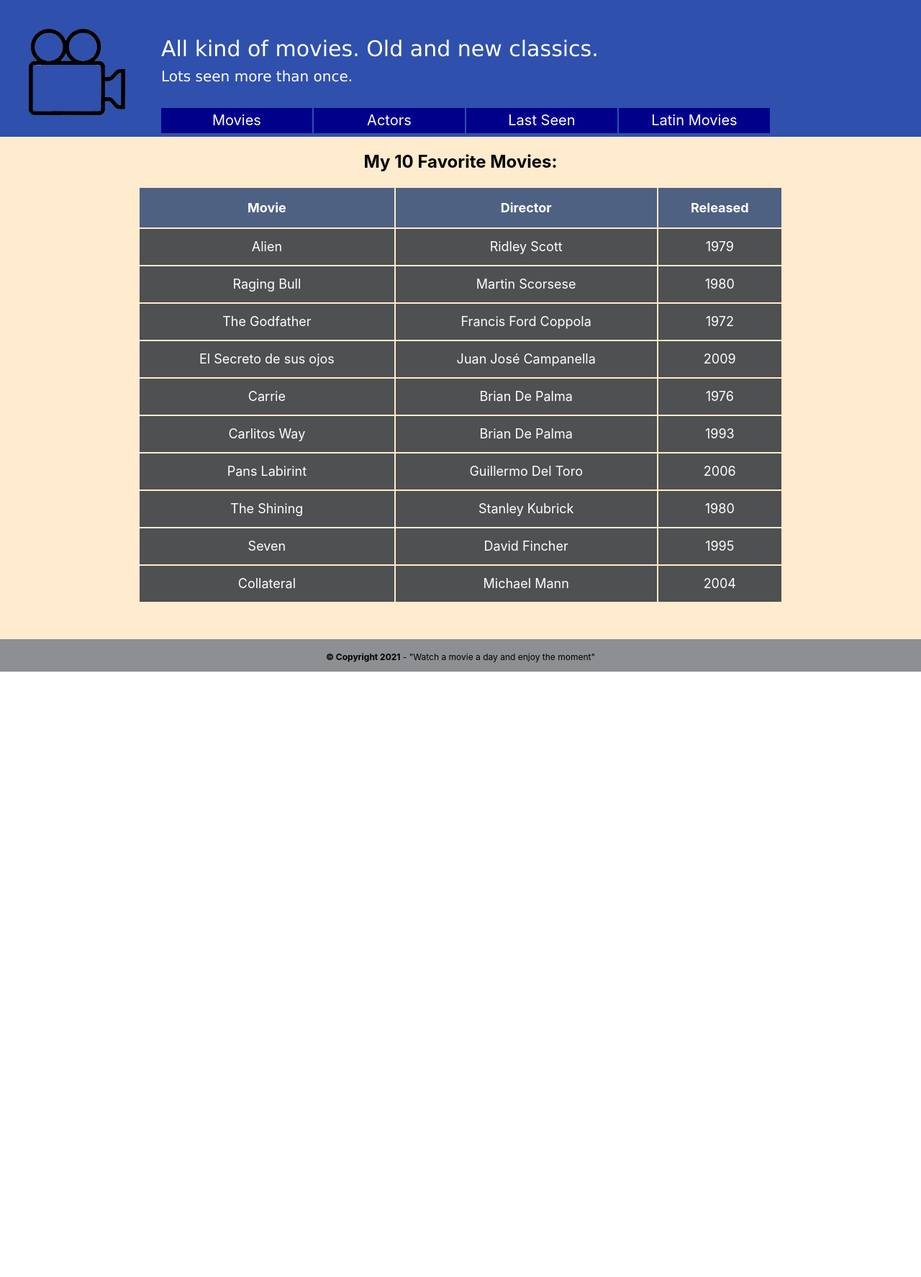
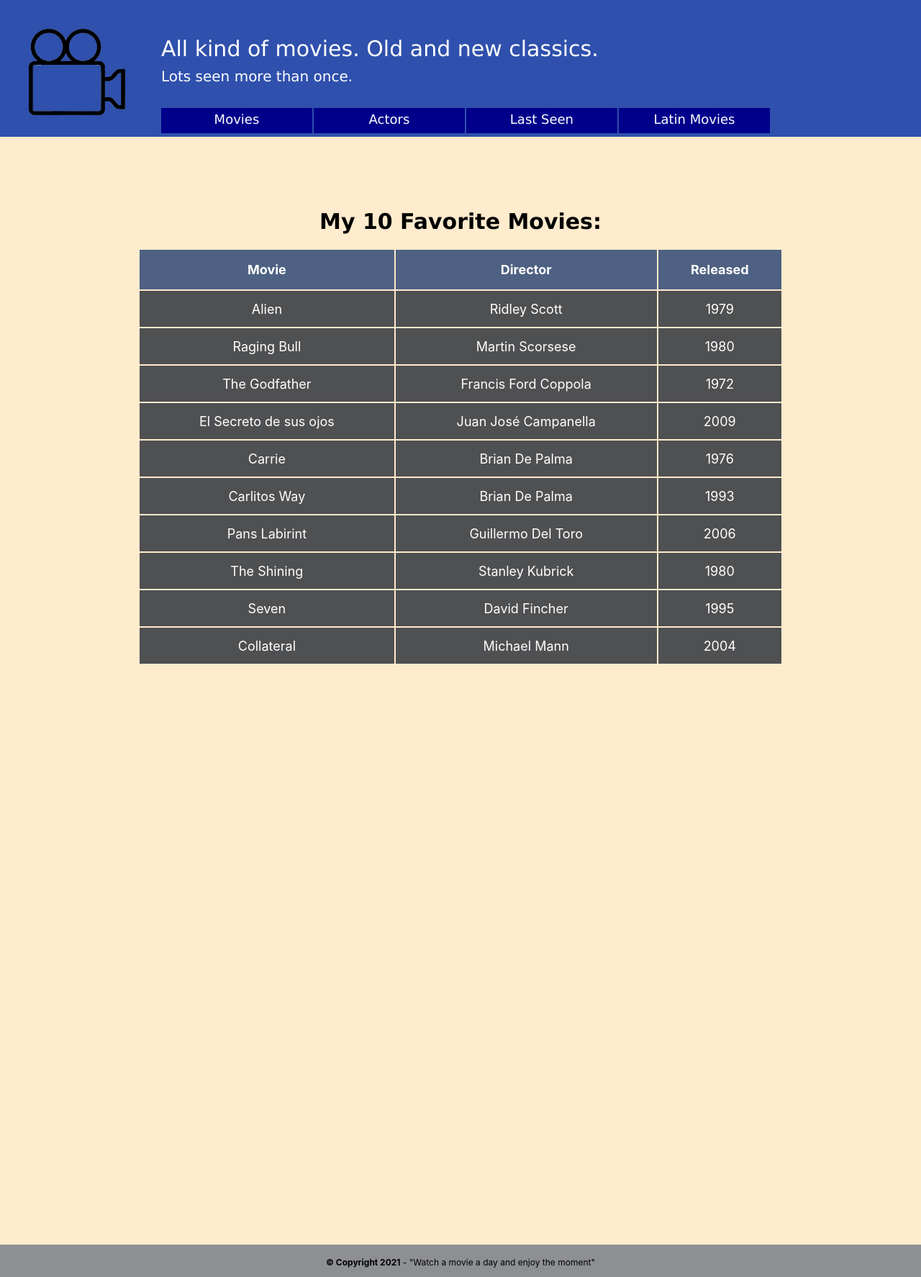
Before and after one commit to darciovilela/react-movies, a React (Create React App) app: page / in a window 1280 px wide. Shown: the whole page at 72% size. Before the commit the page ends 933 px from the top, so only its background shows below. Built offline with nearby package versions, Linux system fonts and the light colour scheme; data requests are answered from the project's data file.

Commit message:
Adjustments in h1 and css

```diff
--- a/src/App.css
+++ b/src/App.css
@@ -30,7 +30,9 @@ span {
 
 .App-header ul {
   list-style-type: none;
-  font-size: 20px;
+  font-size: 18px;
+  font-family: 'Lucida Sans', 'Lucida Sans Regular', 'Lucida Grande',
+    'Lucida Sans Unicode', Geneva, Verdana, sans-serif;
 }
 
 .App-header ul li {
@@ -48,6 +50,12 @@ span {
   color: rgb(211, 177, 136);
 }
 
+h1 {
+  font-size: 30px;
+  margin-top: 100px;
+  font-family: 'Lucida Sans', 'Lucida Sans Regular', 'Lucida Grande',
+    'Lucida Sans Unicode', Geneva, Verdana, sans-serif;
+}
 .Movie-table-head {
   background-color: #4e6183;
   font-size: 18px;
@@ -132,4 +140,11 @@ td {
   width: 100%;
   /* Height of the footer*/
   height: 10px;
+  margin-top: auto;
 }
+
+.container {
+  display: flex;
+  flex-direction: column;
+  min-height: 100vh;
+}
--- a/src/components/ActorsList.tsx
+++ b/src/components/ActorsList.tsx
@@ -25,7 +25,7 @@ export const ActorsList = () => {
 
   return (
     <div>
-      <h2>My {actors.length} Favorite Actors:</h2>
+      <h1>My {actors.length} Favorite Actors:</h1>
       <table className="center">
         <thead className="Actors-table-head">
           <tr>
--- a/src/components/Footer.tsx
+++ b/src/components/Footer.tsx
@@ -1,11 +1,11 @@
 export const Footer = () => {
   return (
-    <footer className="App-footer">
-      <div>
+    <div className="container">
+      <footer className="App-footer">
         <p>
           <b>© Copyright 2021</b> - "Watch a movie a day and enjoy the moment"
         </p>
-      </div>
-    </footer>
+      </footer>
+    </div>
   );
 };
--- a/src/components/LastSeen.tsx
+++ b/src/components/LastSeen.tsx
@@ -26,7 +26,7 @@ export const LastSeen = () => {
 
   return (
     <div>
-      <h2>My {lastseen.length} last seen movies:</h2>
+      <h1>My {lastseen.length} last seen movies:</h1>
       <table className="center">
         <thead className="Lastseen-table-head">
           <tr>
--- a/src/components/LatinMovies.tsx
+++ b/src/components/LatinMovies.tsx
@@ -26,7 +26,7 @@ export const LatinMovies = () => {
 
   return (
     <div>
-      <h2>{latinmovies.length} Latin Movies that you must see:</h2>
+      <h1>{latinmovies.length} Latin Movies that you must see:</h1>
       <table className="center">
         <thead className="LatinMovies-table-head">
           <tr>
--- a/src/components/MoviesList.tsx
+++ b/src/components/MoviesList.tsx
@@ -26,7 +26,7 @@ export const MoviesList = () => {
 
   return (
     <div>
-      <h2>My {movies.length} Favorite Movies:</h2>
+      <h1>My {movies.length} Favorite Movies:</h1>
       <table className="center">
         <thead className="Movie-table-head">
           <tr>
```
